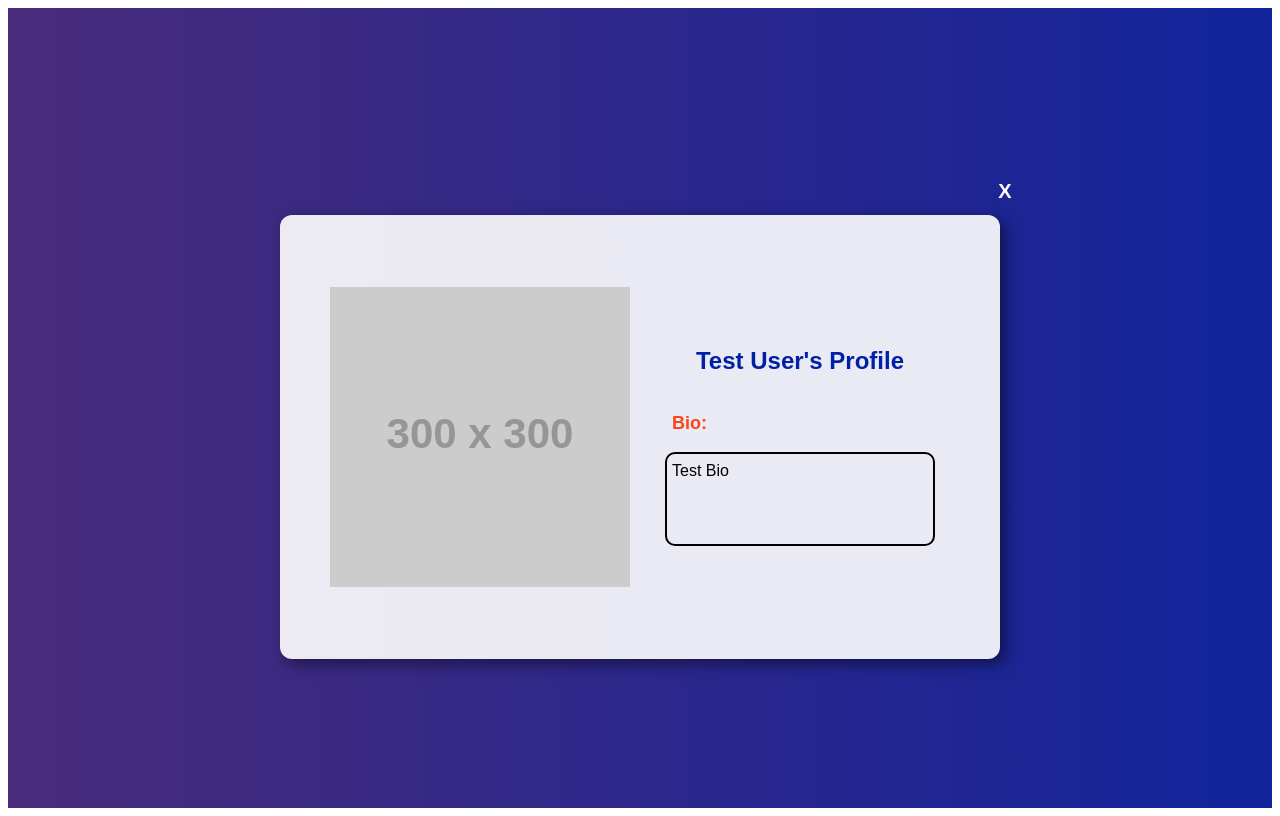
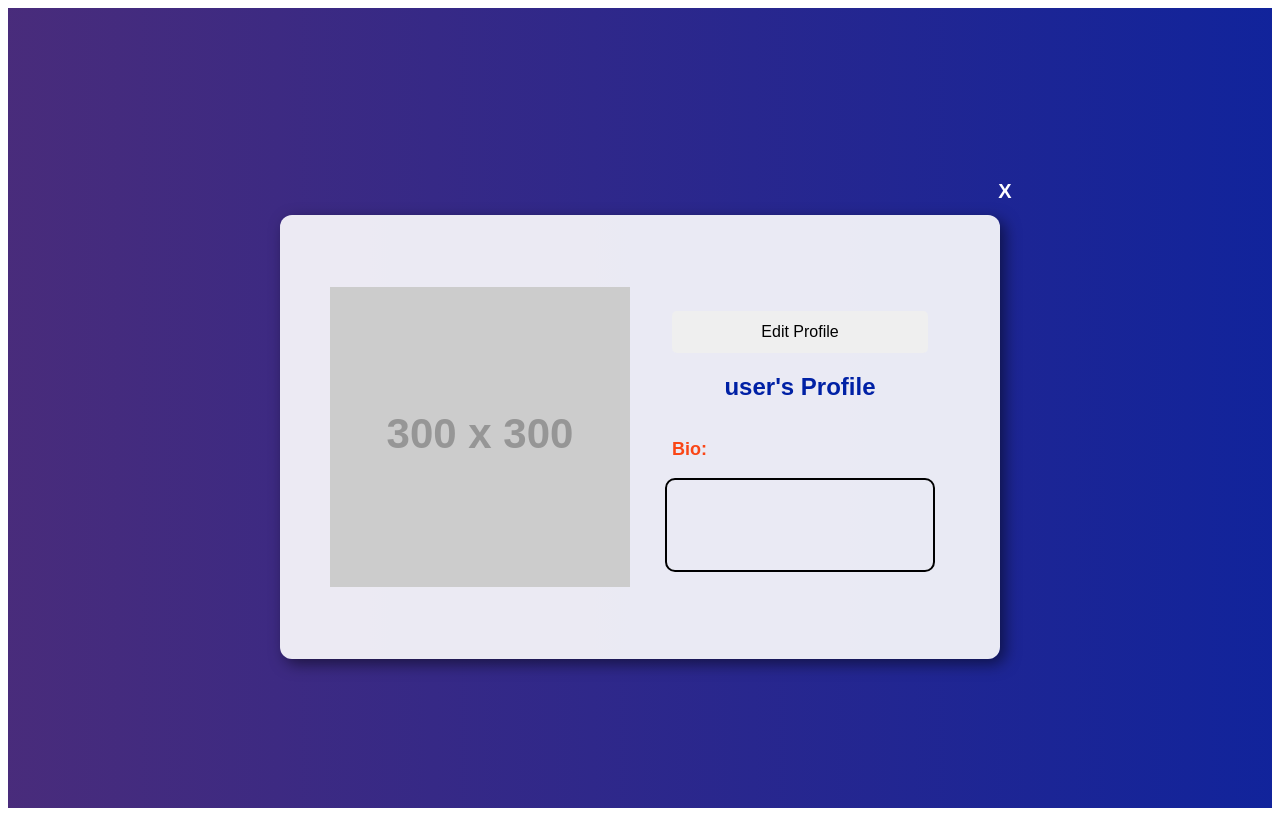
Before and after one commit to samgator/gator-greetings, a React (Vite) app in the folder react-apps/: page /home/profile in a window 1280 px wide. Built offline with nearby package versions, Linux system fonts and the light colour scheme.

Commit message:
changed login route to include profile info

```diff
--- a/react-apps/src/Profile.jsx
+++ b/react-apps/src/Profile.jsx
@@ -6,6 +6,10 @@ function Profile({username, bio}) {
 
     function exitProfile(){
         navigate(-1);
+    }
+
+    function editProfile() {
+
     }
     return (
         <div className="container">
@@ -17,9 +21,10 @@ function Profile({username, bio}) {
                 <img src="https://placehold.co/300" className="profilePic"/>
                 </div>
                 <div className="column">
+                    <button onClick = {editProfile}>Edit Profile</button>
                     <h1 className="title">{username}'s Profile</h1>
                     <h2 className="bio-title">Bio:</h2>
-                    <div className="bio">{bio}</div>
+                    <div className = "bio"></div>
                 </div>
             </div>
         </div>
--- a/react-apps/src/main.jsx
+++ b/react-apps/src/main.jsx
@@ -16,7 +16,7 @@ createRoot(document.getElementById('root')).render(
               <Route path='message' element={<Message username="Test User" title="Test Title" image="/src/assets/logo.png" content="Test Message" />} />
               <Route path="message/:id" element={<Message />} />
               <Route path='message-create' element={<MessageCreate />} />
-              <Route path='profile' element={<Profile username="Test User" bio="Test Bio" />} />
+              <Route path='profile' element={<Profile username="user"/>} />
           </Route>
       </Routes>
   </BrowserRouter>
```
Also changed, not shown: 1 other file (tests, documents, lock files or other folders).
